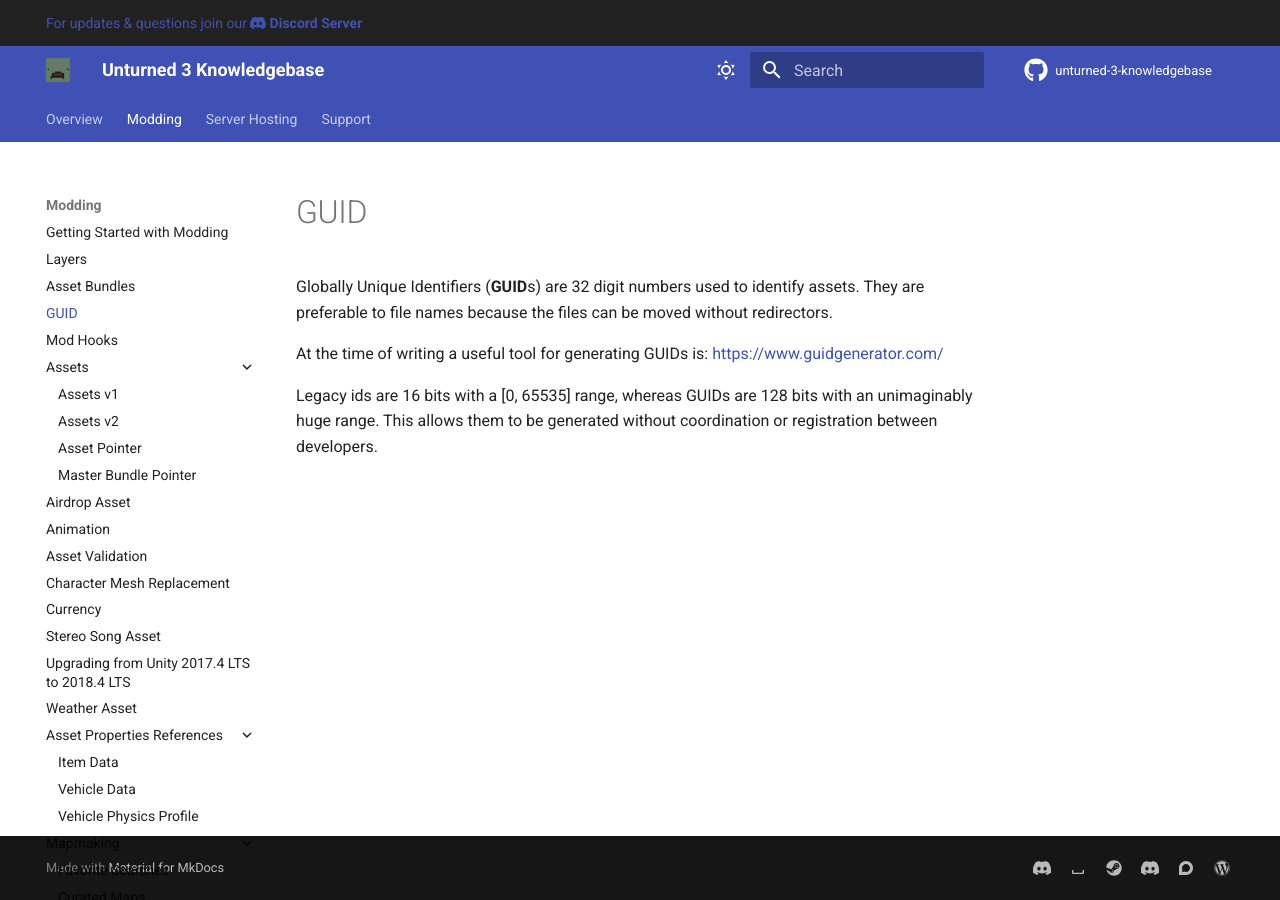
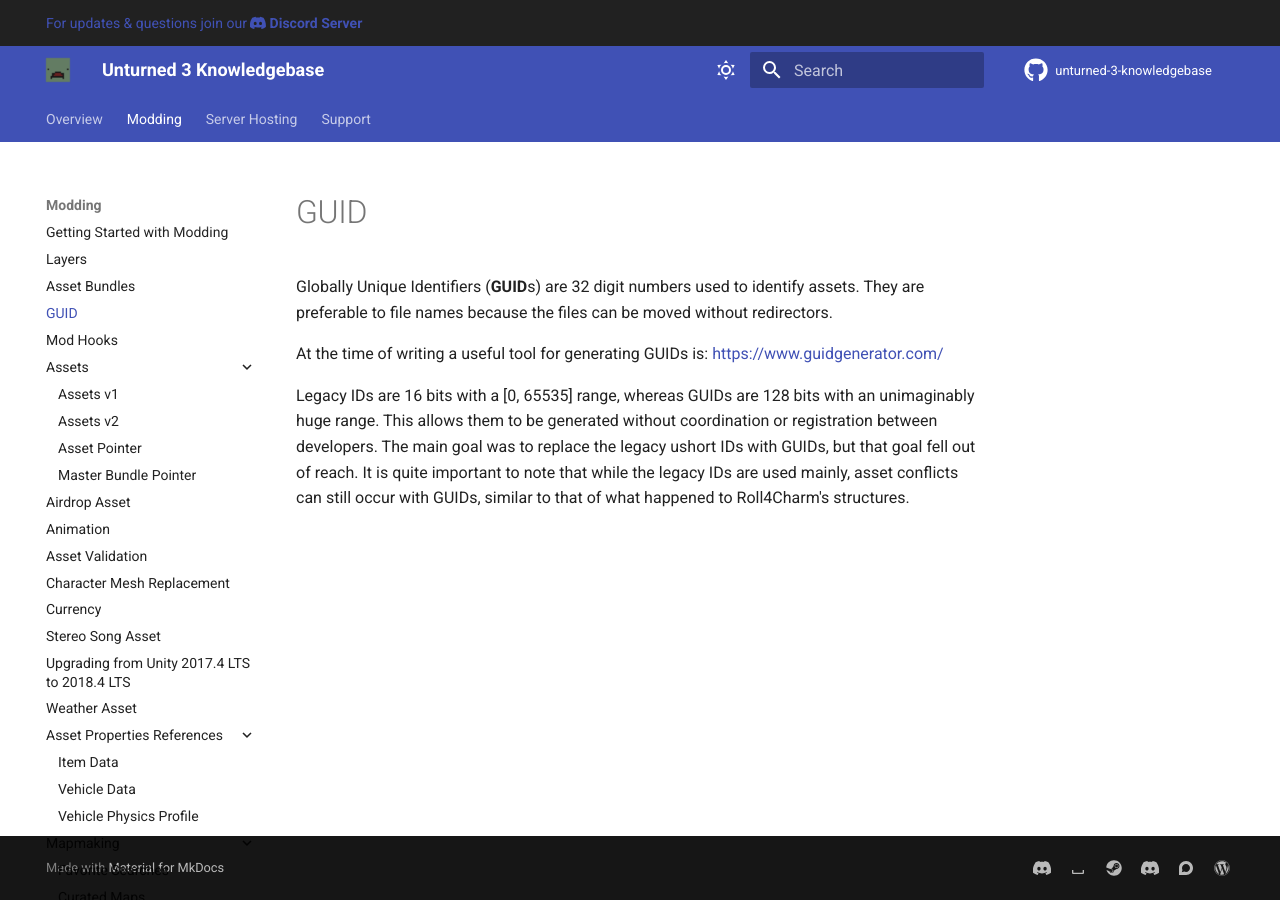
Before and after one commit to unturned-info/unturned-3-knowledgebase, an MkDocs documentation site: the page built from docs/Modding/GUID.md, in a window 1280 px wide. Built offline with MkDocs 1.6.1 and Material for MkDocs 9.7.7, drawn with Linux system fonts in a browser that asks for light colours; comment, search, counter and statistics services are not loaded.

Commit message:
Update GUID.md
Added additional information about GUIDs that are slightly important, and also stated that GUID conflicts can occur. Alongside that, I also referred to the legacy IDs as a ushort in order to provide the reader the integral type.

```diff
--- a/docs/Modding/GUID.md
+++ b/docs/Modding/GUID.md
@@ -4,4 +4,4 @@
 
 At the time of writing a useful tool for generating GUIDs is: https://www.guidgenerator.com/
 
-Legacy ids are 16 bits with a [0, 65535] range, whereas GUIDs are 128 bits with an unimaginably huge range. This allows them to be generated without coordination or registration between developers.
+Legacy IDs are 16 bits with a [0, 65535] range, whereas GUIDs are 128 bits with an unimaginably huge range. This allows them to be generated without coordination or registration between developers. The main goal was to replace the legacy ushort IDs with GUIDs, but that goal fell out of reach. It is quite important to note that while the legacy IDs are used mainly, asset conflicts can still occur with GUIDs, similar to that of what happened to Roll4Charm's structures.
```
